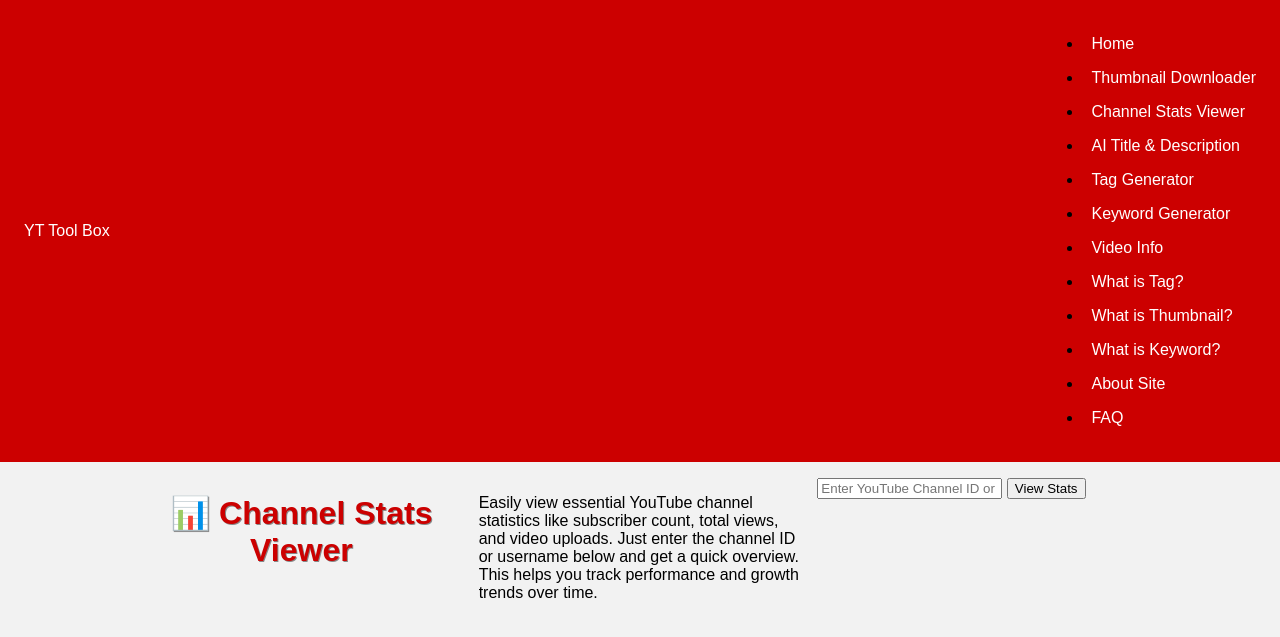
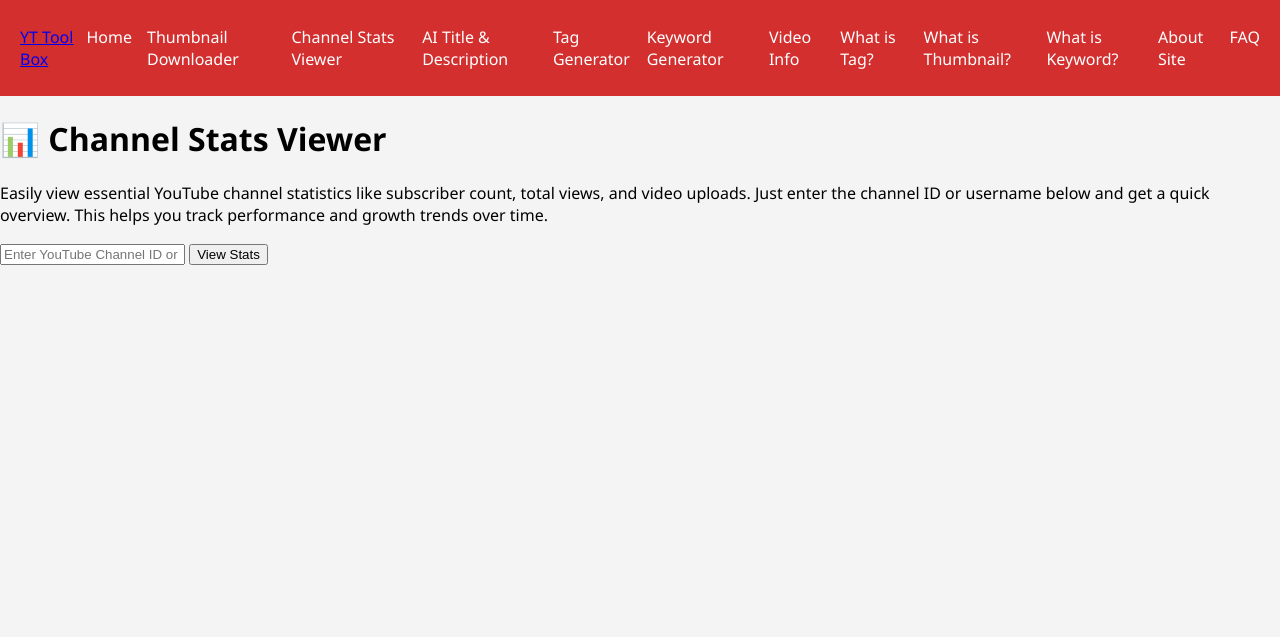
Before and after one commit to sandeep780049/yt-tool-box, a Flask app: page /stats in a window 1280 px wide. Shown: the top 637 px of the page. Run offline with Flask 3, Linux system fonts and the light colour scheme; some libraries are stand-ins or nearby versions.

Commit message:
Update style.css

```diff
--- a/static/style.css
+++ b/static/style.css
@@ -1,146 +1,157 @@
 body {
-  font-family: Arial, sans-serif;
+    font-family: 'Segoe UI', sans-serif;
     margin: 0;
     padding: 0;
-  background-color: #f2f2f2;
+    background-color: #f4f4f4;
 }
 
 .navbar {
-  background-color: #cc0000;
-  overflow: hidden;
     display: flex;
     justify-content: space-between;
     align-items: center;
-  padding: 0.7rem 1rem;
-  position: sticky;
-  top: 0;
-  z-index: 1000;
+    background-color: #d32f2f;
+    padding: 10px 20px;
+    color: white;
 }
 
-.navbar a {
-  color: white;
-  padding: 0.5rem;
-  text-decoration: none;
-  display: inline-block;
+.navbar .logo {
+    font-size: 24px;
+    font-weight: bold;
 }
 
-.navbar a:hover {
-  background-color: #ff4d4d;
-  border-radius: 5px;
+.navbar ul {
+    list-style: none;
+    padding: 0;
+    display: flex;
+    gap: 15px;
+}
+
+.navbar ul li a {
+    color: white;
+    text-decoration: none;
+    font-weight: 500;
 }
 
 .hamburger {
     display: none;
-  font-size: 1.5rem;
-  background: none;
-  border: none;
-  color: white;
+    flex-direction: column;
     cursor: pointer;
 }
 
-.navbar-links {
-  display: flex;
-  flex-wrap: wrap;
-  gap: 10px;
+.hamburger span {
+    background: white;
+    height: 3px;
+    margin: 3px;
+    width: 25px;
 }
 
-.tool-container {
-  display: grid;
-  grid-template-columns: repeat(auto-fit, minmax(280px, 1fr));
-  gap: 1rem;
-  padding: 1rem;
-  max-width: 1000px;
-  margin: auto;
+.mobile-nav {
+    display: none;
+    flex-direction: column;
+    background-color: #d32f2f;
+    padding: 10px;
+}
+
+.mobile-nav a {
+    color: white;
+    padding: 8px;
+    text-decoration: none;
+}
+
+.container {
+    padding: 20px;
+    text-align: center;
+}
+
+h1.welcome {
+    font-size: 36px;
+    color: #d32f2f;
+    text-shadow: 2px 2px 4px #888;
+}
+
+h2.subheading {
+    font-size: 20px;
+    color: #555;
+    margin-top: -10px;
 }
 
 .tool-card {
-  background-color: white;
-  padding: 1rem;
-  border-radius: 15px;
-  box-shadow: 0 4px 6px rgba(0, 0, 0, 0.1);
-  transition: transform 0.2s;
+    background: white;
+    border-radius: 12px;
+    box-shadow: 0 2px 8px rgba(0,0,0,0.1);
+    padding: 15px;
+    margin: 20px auto;
+    max-width: 700px;
+    text-align: left;
 }
 
-.tool-card:hover {
-  transform: scale(1.03);
-}
-
-.tool-card h2 {
-  color: #cc0000;
-  margin-top: 0;
+.tool-card h3 {
+    color: #d32f2f;
+    margin-bottom: 10px;
 }
 
 .tool-card p {
-  font-size: 0.95rem;
-  color: #444;
+    color: #333;
+    font-size: 14px;
+    margin-bottom: 10px;
 }
 
-h1 {
-  text-align: center;
-  font-size: 2rem;
-  color: #cc0000;
-  margin-top: 1rem;
-  text-shadow: 1px 1px #888;
-}
-
-h3 {
-  text-align: center;
-  font-size: 1.2rem;
-  color: #333;
-  margin-bottom: 1rem;
+.button-row {
+    margin-top: 20px;
+    display: flex;
+    gap: 15px;
+    justify-content: center;
+    flex-wrap: wrap;
 }
 
 .copy-btn, .download-btn {
-  display: block;
-  margin: 1rem auto 0;
-  padding: 0.5rem 1rem;
-  background-color: #cc0000;
+    background-color: #d32f2f;
     color: white;
     border: none;
-  border-radius: 10px;
+    padding: 10px 18px;
+    border-radius: 6px;
     cursor: pointer;
     font-weight: bold;
 }
 
 .copy-btn:hover, .download-btn:hover {
-  background-color: #ff4d4d;
+    background-color: #b71c1c;
 }
 
-/* Section headers on homepage like What is Thumbnail? */
-.section-explainer {
-  margin: 1.5rem auto;
-  max-width: 900px;
-  padding: 0.5rem 1rem;
-  background-color: white;
-  border-left: 5px solid #cc0000;
+.result-area {
+    background: #fff;
     border-radius: 10px;
-  box-shadow: 0 3px 6px rgba(0,0,0,0.1);
+    padding: 15px;
+    margin: 20px auto;
+    max-width: 600px;
+    box-shadow: 0 2px 8px rgba(0,0,0,0.1);
+    text-align: left;
+    word-wrap: break-word;
 }
 
-.section-explainer h3 {
-  color: #cc0000;
-  margin-top: 0;
+.icon {
+    font-size: 22px;
+    margin-right: 8px;
+    color: #d32f2f;
 }
 
-.section-explainer p {
-  font-size: 0.95rem;
-  color: #555;
-  margin-bottom: 0;
+footer {
+    background: #222;
+    color: white;
+    text-align: center;
+    padding: 20px 10px;
+    margin-top: 40px;
+    font-size: 14px;
 }
 
-/* Mobile responsive navbar */
 @media screen and (max-width: 768px) {
-  .navbar-links {
+    .navbar ul {
         display: none;
-    flex-direction: column;
-    width: 100%;
     }
-
-  .navbar-links.show {
+    .hamburger {
         display: flex;
     }
-
-  .hamburger {
-    display: block;
+    .mobile-nav {
+        display: flex;
     }
           }
```
Lines whose indentation alone changed are shown as unchanged.
